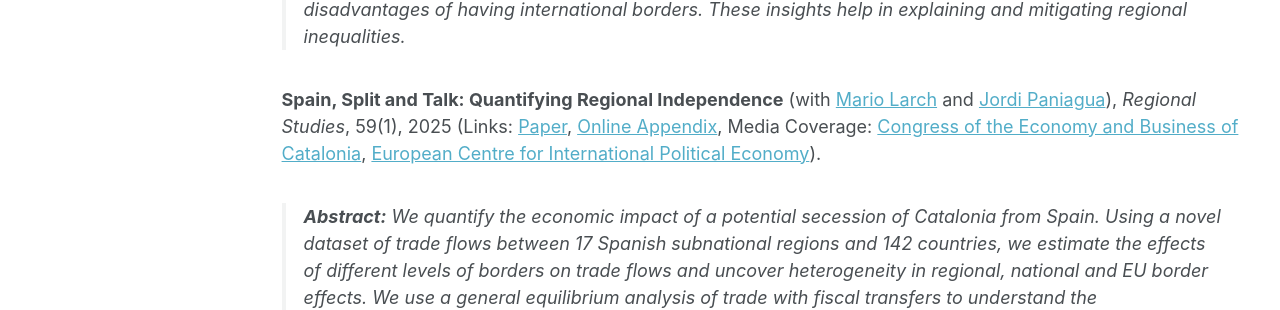
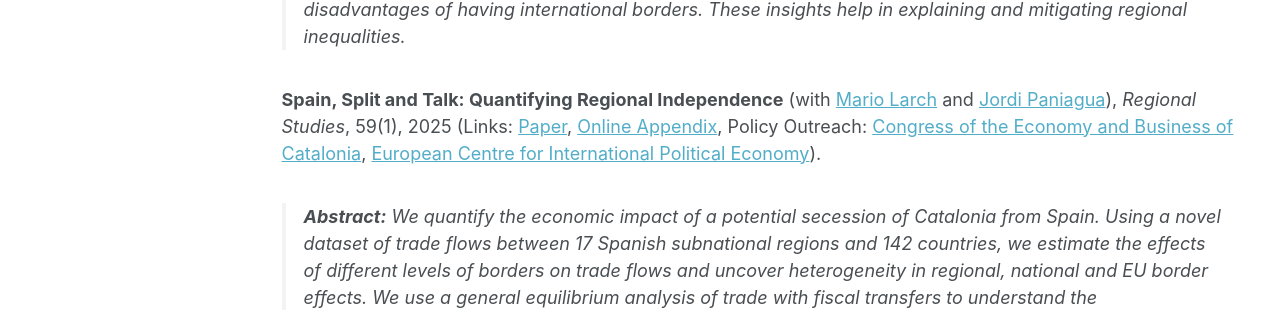
Before and after one commit to hanna-l-adam/hanna-l-adam.github.io, a Jekyll site: the page built from _pages/research.md, in a window 1280 px wide and 900 px high. Shown: the part 423-733 px from the top of the window. Built offline with Jekyll 4.4.1, drawn with Linux system fonts in a browser that asks for light colours; some web fonts are replaced; a script bundle is joined from its source files by our own code; library files that are not in the unit come from our copies.

Commit message:
Update research.md

```diff
--- a/_pages/research.md
+++ b/_pages/research.md
@@ -12,7 +12,7 @@ redirect_from:
 **Trade Agreements and Subnational Income of Border Regions** (with <a href="https://www.ewf.uni-bayreuth.de/en/team/Prof_Mario_Larch/index.php" target="_blank">Mario Larch</a> and <a href="https://www.entwicklung.uni-bayreuth.de/en/team/david-stadelmann/" target="_blank">David Stadelmann</a>), *Economic Inquiry*, 61(4), 2023, pp. 1034–1052 (Links: <a href="https://doi.org/10.1111/ecin.13151" target="_blank">Paper</a>, <a href="https://onlinelibrary.wiley.com/action/downloadSupplement?doi=10.1111%2Fecin.13151&file=ecin13151-sup-0002_Appendix.pdf" target="_blank">Online Appendix</a>, <a href="https://doi.org/10.3886/E191609V3" target="_blank">Replication Files</a>).
 > **Abstract:** This paper analyses the differential effect of trade agreements on income per capita of subnational regions with international borders. We construct an extensive panel dataset covering 1350 regions in 86 countries worldwide between 1950 and 2017. Our results show that trade agreements are positively associated with income per capita of regions sharing contiguous borders with trading partners, relative to regions sharing borders with countries with whom no trade agreements exist. For border regions, the positive relationship of trade agreements and regional income roughly compensates potential income disadvantages of having international borders. These insights help in explaining and mitigating regional inequalities.
 
-**Spain, Split and Talk: Quantifying Regional Independence** (with <a href="https://www.ewf.uni-bayreuth.de/en/team/Prof_Mario_Larch/index.php" target="_blank">Mario Larch</a> and <a href="https://www.uv.es/jorpaso2/" target="_blank">Jordi Paniagua</a>), *Regional Studies*, 59(1), 2025 (Links: <a href="https://www.uv.es/jorpaso2/papers/Spain_Split_talk_cesifo1_wp10742.pdf" target="_blank">Paper</a>, <a href="https://doi.org/10.1080/00343404.2024.2437501" target="_blank">Online Appendix</a>, Media Coverage: <a href="https://gestio.coleconomistes.cat/MAILS/DOCS/12.Quantifying%20the%20Potencial%20Economic.pdf" target="_blank">Congress of the Economy and Business of Catalonia</a>, <a href="https://ecipe.org/insights/spain-split-and-talk-quantifying-regional-independence/" target="_blank">European Centre for International Political Economy</a>).
+**Spain, Split and Talk: Quantifying Regional Independence** (with <a href="https://www.ewf.uni-bayreuth.de/en/team/Prof_Mario_Larch/index.php" target="_blank">Mario Larch</a> and <a href="https://www.uv.es/jorpaso2/" target="_blank">Jordi Paniagua</a>), *Regional Studies*, 59(1), 2025 (Links: <a href="https://www.uv.es/jorpaso2/papers/Spain_Split_talk_cesifo1_wp10742.pdf" target="_blank">Paper</a>, <a href="https://doi.org/10.1080/00343404.2024.2437501" target="_blank">Online Appendix</a>, Policy Outreach: <a href="https://gestio.coleconomistes.cat/MAILS/DOCS/12.Quantifying%20the%20Potencial%20Economic.pdf" target="_blank">Congress of the Economy and Business of Catalonia</a>, <a href="https://ecipe.org/insights/spain-split-and-talk-quantifying-regional-independence/" target="_blank">European Centre for International Political Economy</a>).
 > **Abstract:** We quantify the economic impact of a potential secession of Catalonia from Spain. Using a novel dataset of trade flows between 17 Spanish subnational regions and 142 countries, we estimate the effects of different levels of borders on trade flows and uncover heterogeneity in regional, national and EU border effects. We use a general equilibrium analysis of trade with fiscal transfers to understand the consequences of a potential secession with political uncertainty. In counterfactual experiments, we impose new borders on Catalan regional and international trade, potentially within or outside the European Union, resulting in a welfare decline for Catalonia and Spain.
 
 # Working Papers
```
